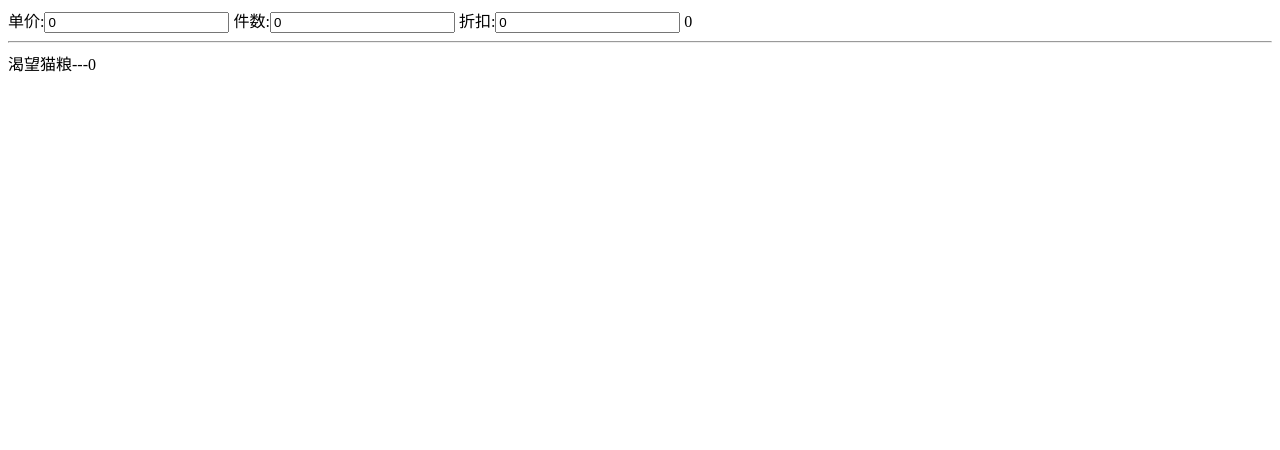
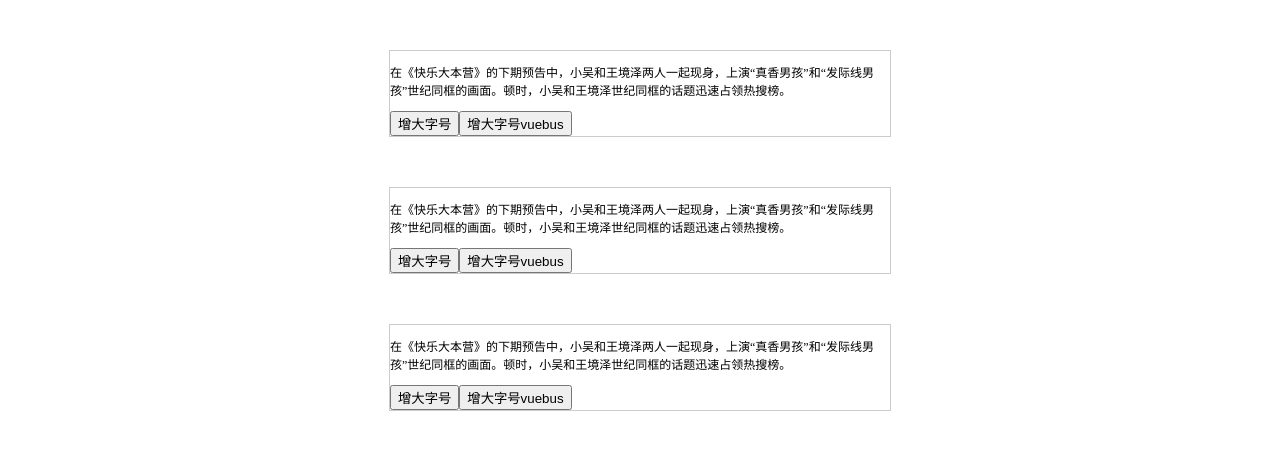
Before and after one commit to bo-bi/CZVUE, a Vue app: page / in a window 1280 px wide. Shown: the top 450 px of the page. Built offline with nearby package versions, Linux system fonts and the light colour scheme.

Commit message:
Sending messages to parents with custom events

```diff
--- /dev/null
+++ b/src/components/BlogPost.vue
@@ -0,0 +1,44 @@
+<template>
+  <div class="blog-post">
+    <p> {{ post.content }} </p>
+    <button @click="enlargeText">增大字号</button>
+    <button @click="enlargeTextByVueBus">增大字号vuebus</button>
+  </div>
+</template>
+
+<script>
+  import VueBus from './VueBus.js';
+  export default {
+    props: {
+      post: {
+        default: {}
+      }
+    },
+
+    methods: {
+      // 1.子组件发送要触发的自定义事件名
+      // enlargeText () {
+      //   this.$emit('enlarge-text');
+      // },
+
+      // 自定义事件抛出一个值
+      enlargeText () {
+        this.$emit('enlarge-text', 2);
+      },
+
+      // 通过vuebus
+      enlargeTextByVueBus () {
+        VueBus.$emit('largen', true);
+      }
+    }
+
+  }
+</script>
+
+<style>
+  .blog-post {
+    width: 500px;
+    margin: 50px auto;
+    border: 1px solid #ccc;
+  }
+</style>
--- /dev/null
+++ b/src/components/VueBus.js
@@ -0,0 +1,4 @@
+import Vue from 'vue';
+let vueBus = new Vue();
+
+export default vueBus;
--- a/src/components/app.vue
+++ b/src/components/app.vue
@@ -1,39 +1,66 @@
 <template>
   <div>
-        单价:<input type="text" v-model="price" />
-        件数:<input type="text" v-model="num" />
-        折扣:<input type="text" v-model="rate" />
-        {{sum}}
-        <hr/>
-        {{sum2.commodity}}---{{sum2.realyPrice}}
+    <div :style="{ 'fontSize': postFontSize + 'px' }">
+      <blog-post
+        v-for="(post, index) in postList"
+        :key="index"
+        :post="post"
+        @enlarge-text="largen"></blog-post>
+        <!-- 2. 父组件监听到，执行对应名字的自定义事件 -->
+    </div>
   </div>
 </template>
 
 <script>
-
+  import BlogPost from './BlogPost.vue'
+  import VueBus from './VueBus.js';
   export default {
     data() {
       return {
-                price: 0,
-                num: 0,
-                rate: 0
+        postFontSize: 12,
+        postList: [
+          {
+            content: '在《快乐大本营》的下期预告中，小吴和王境泽两人一起现身，上演“真香男孩”和“发际线男孩”世纪同框的画面。顿时，小吴和王境泽世纪同框的话题迅速占领热搜榜。'
+          },
+          {
+            content: '在《快乐大本营》的下期预告中，小吴和王境泽两人一起现身，上演“真香男孩”和“发际线男孩”世纪同框的画面。顿时，小吴和王境泽世纪同框的话题迅速占领热搜榜。'
+          },
+          {
+            content: '在《快乐大本营》的下期预告中，小吴和王境泽两人一起现身，上演“真香男孩”和“发际线男孩”世纪同框的画面。顿时，小吴和王境泽世纪同框的话题迅速占领热搜榜。'
+          }
+        ]
+
       }
     },
-        computed: {
-            sum() {
-                return this.price * this.num * (this.rate/10);
+    components: {
+      BlogPost: BlogPost
     },
-            sum2() {
-                //如果当函数内涉及到this.相关属性发生改变以后触发，并返回一个值(可以是对象)
-                return {
-                    commodity: '渴望猫粮',
-                    realyPrice: this.price * this.num * (this.rate/10)
+
+    created() {
+      // 通过vuebus
+      VueBus.$on('largen', (data)=> {
+        console.log(data, 'data');
+        if(data) {
+          this.postFontSize += 0.1;
+        }
+      });
+    },
+
+    methods: {
+      // // 执行自定义事件
+      // largen () {
+      //   this.postFontSize += 0.1;
+      // },
+
+      // 接收自定义事件抛出的值
+      largen (number) {
+        this.postFontSize += number;
       }
     }
-        }
+
   }
 </script>
 
-<style scoped>
+<style>
 
 </style>
```
Also changed, not shown: 1 other file (tests, documents, lock files or other folders). Lines whose indentation alone changed are shown as unchanged.
